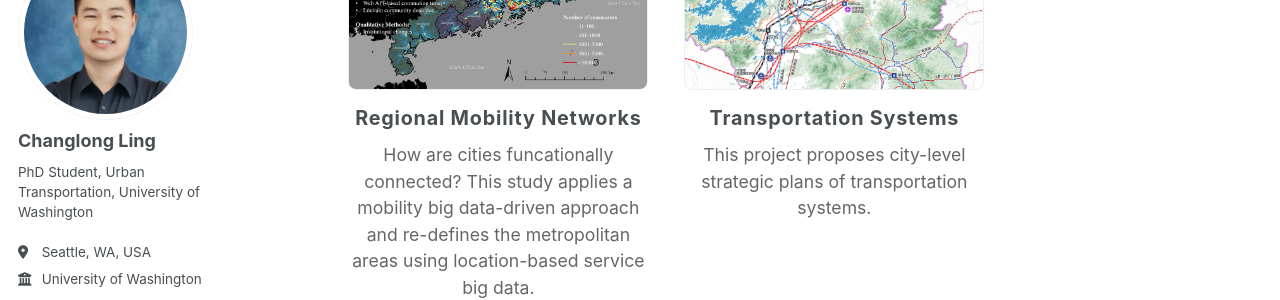
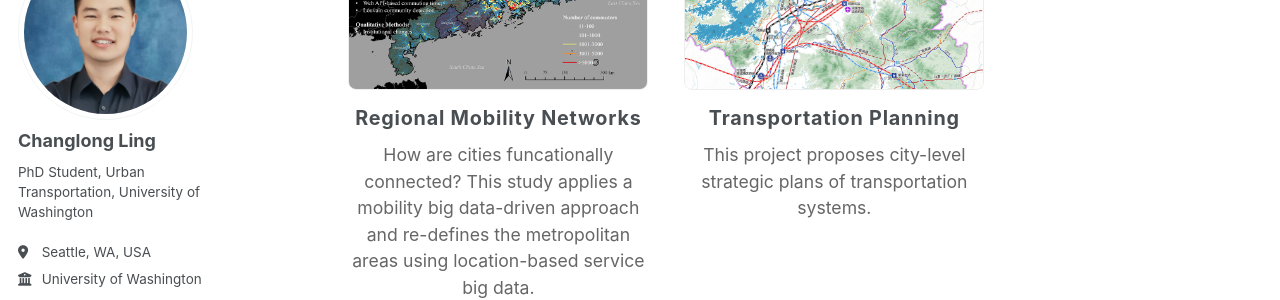
Before and after one commit to ChanglongLing/changlongling.github.io, a Jekyll site: the page built from _pages/portfolio.md, in a window 1280 px wide and 900 px high, scrolled down 623 px. Shown: the part 154-454 px from the top of the window. Built offline with Jekyll 4.4.1, drawn with Linux system fonts in a browser that asks for light colours; some web fonts are replaced.

Commit message:
Update portfolio.md

```diff
--- a/_pages/portfolio.md
+++ b/_pages/portfolio.md
@@ -67,7 +67,7 @@ permalink: /portfolio/
 
   <div class="project-card">
     <img src="/images/portfolio/heyuan.jpg" alt="Transportation">
-    <div class="project-title">Transportation Systems</div>
+    <div class="project-title">Transportation Planning</div>
     <div class="project-desc">
       This project proposes city-level strategic plans of transportation systems.
     </div>
```
